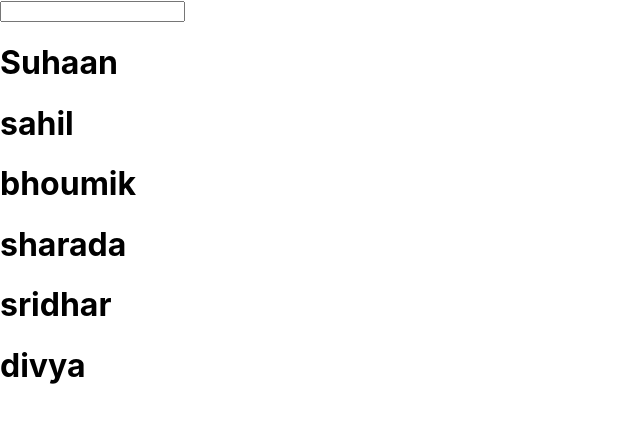
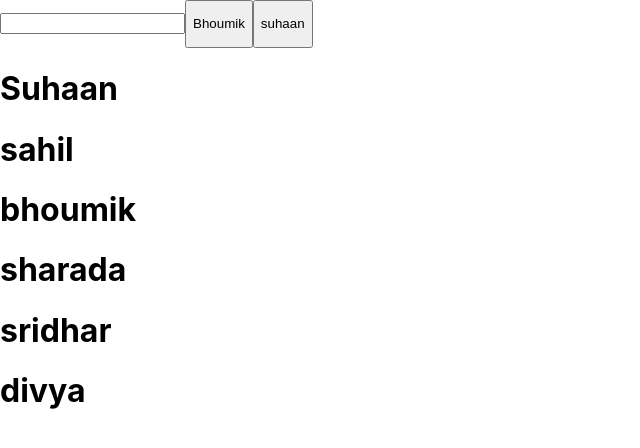
Before and after one commit to suhaansridhar/practice, a React (Create React App) app: page / in a window 1280 px wide. Shown: the top 448 px of the page, without its empty margins (0-640 px from the left). Built offline with nearby package versions, Linux system fonts and the light colour scheme.

Commit message:
added filter component

```diff
--- a/src/Components.js/Filter.js
+++ b/src/Components.js/Filter.js
@@ -1,4 +1,5 @@
 import { useState } from "react";
+import { nanoid } from "nanoid";
 
 function Filter(){
     const names = ["Suhaan", 'sahil', 'bhoumik', 'sharada', 'sridhar', 'divya'];
@@ -8,17 +9,23 @@ function Filter(){
 
     function handleChange(event){
         setSearch(event.target.value);
-        console.log(event.target.value);
-        const newArray = display.filter(item => item.includes(event.target.value));
+        const newArray = display.filter(item => item.toLowerCase().includes(event.target.value));
+        setDisplay(newArray);
+    }
+
+    function handleChangeButton(event){
+        const newArray = display.filter(item => item.toLowerCase().includes(event.target.value));
         setDisplay(newArray);
     }
 
     return(
         <div className="filter--container">
             <input type="text" onChange={handleChange} value={search}/>
-            {names.map((item) => {
+            <button value="bhoumik" onClick={handleChangeButton}><p>Bhoumik</p></button>
+            <button value="suhaan" onClick={handleChangeButton}><p>suhaan</p></button>
+            {display.map((item) => {
                 return(
-                    <h1>{item}</h1>
+                    <h1 key={item}>{item}</h1>
                 )
             })}
         </div>
```
